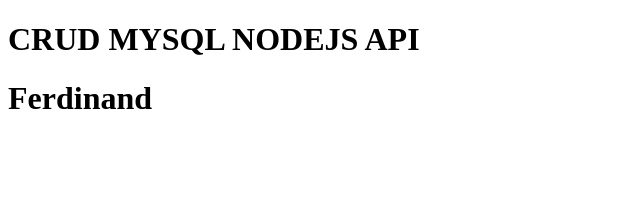
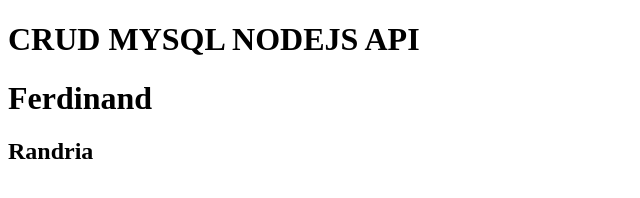
Before and after one commit to fontainerafamant/crud-mysql-nodejs-API, a website: page index.html in a window 1280 px wide. Shown: the whole page, without its empty margins (0-640 px from the left). Drawn offline with Linux system fonts and the light colour scheme.

Commit message:
Ajout de la ligne Randria

```diff
--- a/index.html
+++ b/index.html
@@ -8,5 +8,6 @@
     <body>
         <h1>CRUD MYSQL NODEJS API</h1>
         <h1>Ferdinand</h1>
+        <h2>Randria</h2>
     </body>
 </html>
```
